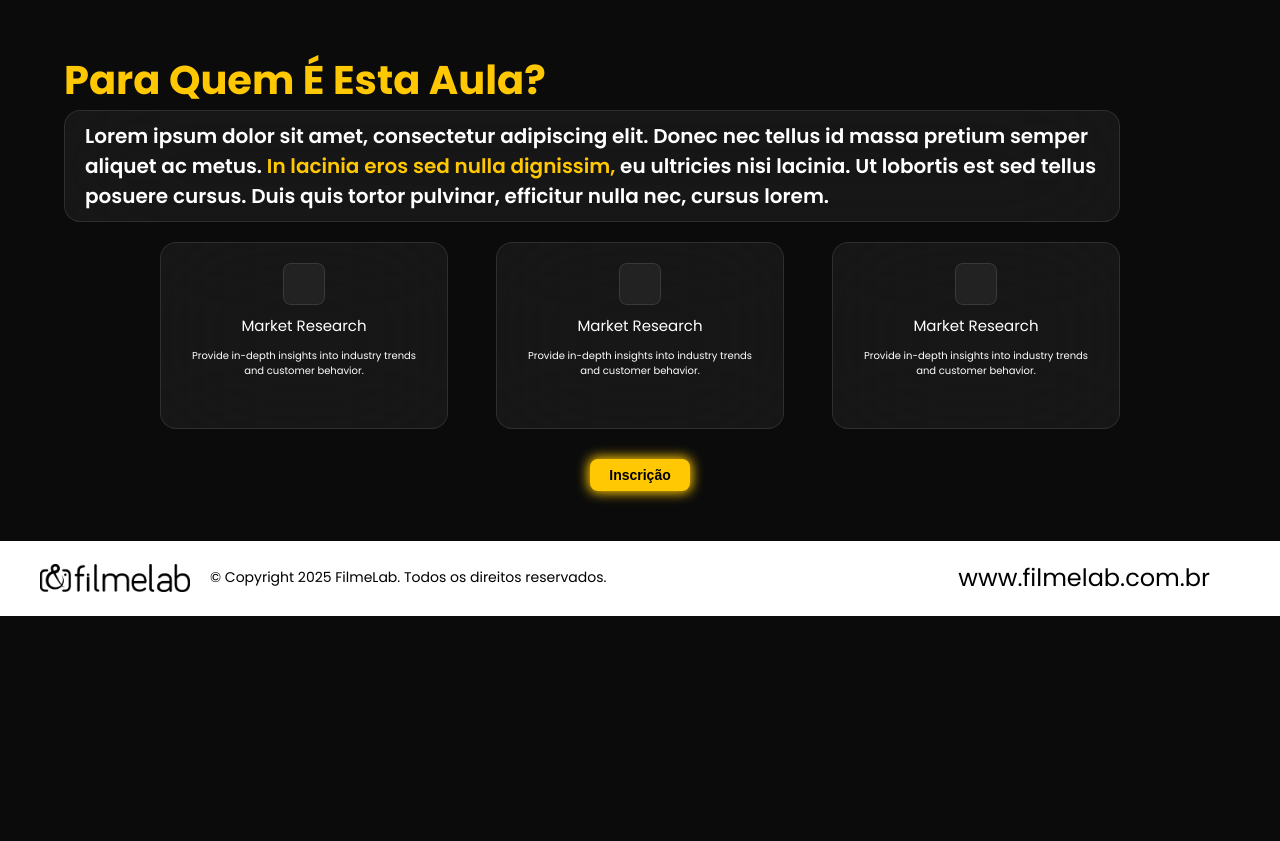
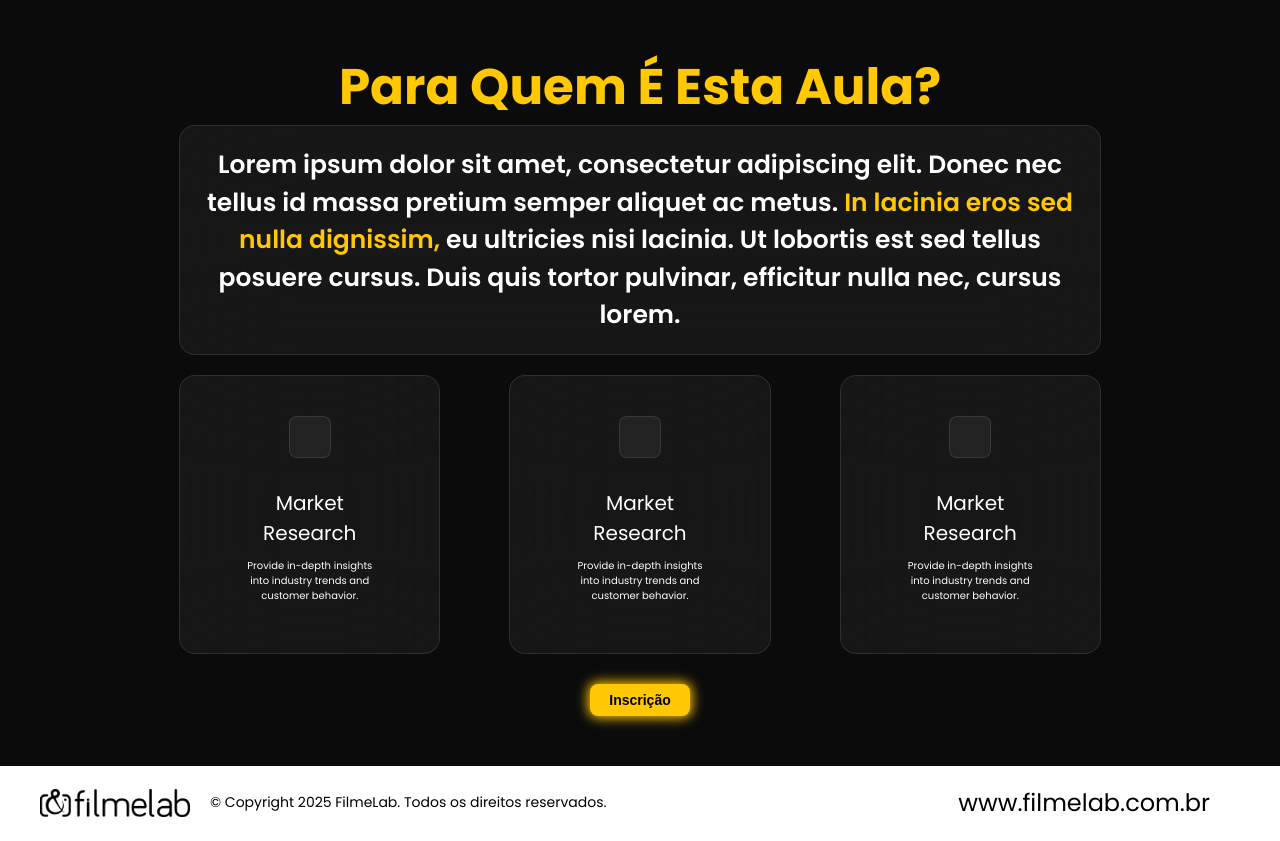
Before and after one commit to Film-Lab-landing-pages/ceos-lp, a Next.js app: page / in a window 1280 px wide. Before the commit the page ends 800 px from the top, so only its background shows below. Built offline with nearby package versions, Linux system fonts and the light colour scheme.

Commit message:
update: display on quem section

```diff
--- a/src/sections/ParaQuem/styles.ts
+++ b/src/sections/ParaQuem/styles.ts
@@ -2,22 +2,17 @@ import styled from "styled-components";
 import { colors } from "@/styles/globalStyles";
 
 export const ParaQuemContainer = styled.section`
-  margin-bottom: 5rem;
-  margin-top: 5rem;
-  display: grid;
-  grid-template-columns: repeat(12, 1fr);
-  grid-template-rows: auto auto auto auto;
+  margin: 5rem auto;
+  display: flex;
+  align-items: center;
+  flex-direction: column;
+  width: 80%;
 
-  h2 {
-    grid-row: 1;
-    grid-column: 1/13;
-  }
   .explanation {
-    padding: 1rem 2rem;
-    font-size: 2rem;
+    text-align: center;
+    padding: 2rem;
+    font-size: 2.5rem;
     font-weight: 600;
-    grid-row: 2;
-    grid-column: 1/12;
 
     span {
       color: ${colors.yellow};
@@ -25,12 +20,11 @@ export const ParaQuemContainer = styled.section`
   }
 
   .grid {
-    grid-row: 3;
-    grid-column: 2/ 12;
+    width: 100%;
     margin-top: 2rem;
     display: flex;
-    justify-content: center;
-    gap: 5%;
+    justify-content: space-between;
+    gap: 7.5%;
   }
   .grid-item {
     display: flex;
@@ -42,11 +36,12 @@ export const ParaQuemContainer = styled.section`
     padding: 2rem 0 5rem;
     h3 {
       font-weight: 400;
-      font-size: 1.5rem;
+      font-size: 2rem;
       width: 50%;
+      margin-top: 2rem;
     }
     p {
-      width: 80%;
+      width: 50%;
     }
   }
 
@@ -57,11 +52,10 @@ export const ParaQuemContainer = styled.section`
     border-radius: 8px;
     border: 1px solid #ffffff1a;
     backdrop-filter: blur(60px);
+    margin-top: 2rem;
   }
   button {
     margin-top: 3rem;
-    grid-row: 4;
-    grid-column: 6/ 8;
     justify-self: center;
   }
 `;
--- a/src/styles/globalStyles.ts
+++ b/src/styles/globalStyles.ts
@@ -8,7 +8,7 @@ export const colors = {
 
 export const Title = styled.h2`
   color: ${colors.yellow};
-  font-size: 4em;
+  font-size: 5em;
 `;
 
 interface ButtonProps {
```
